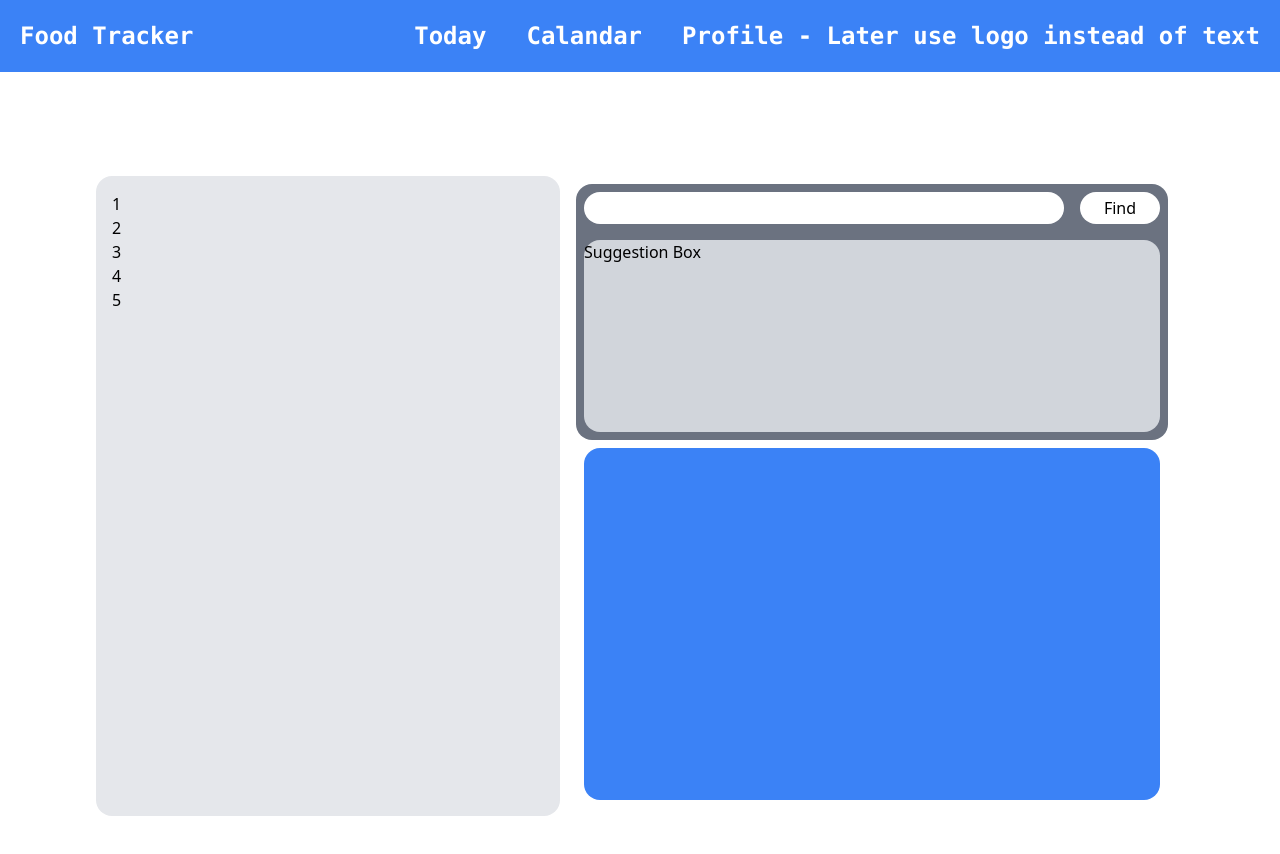
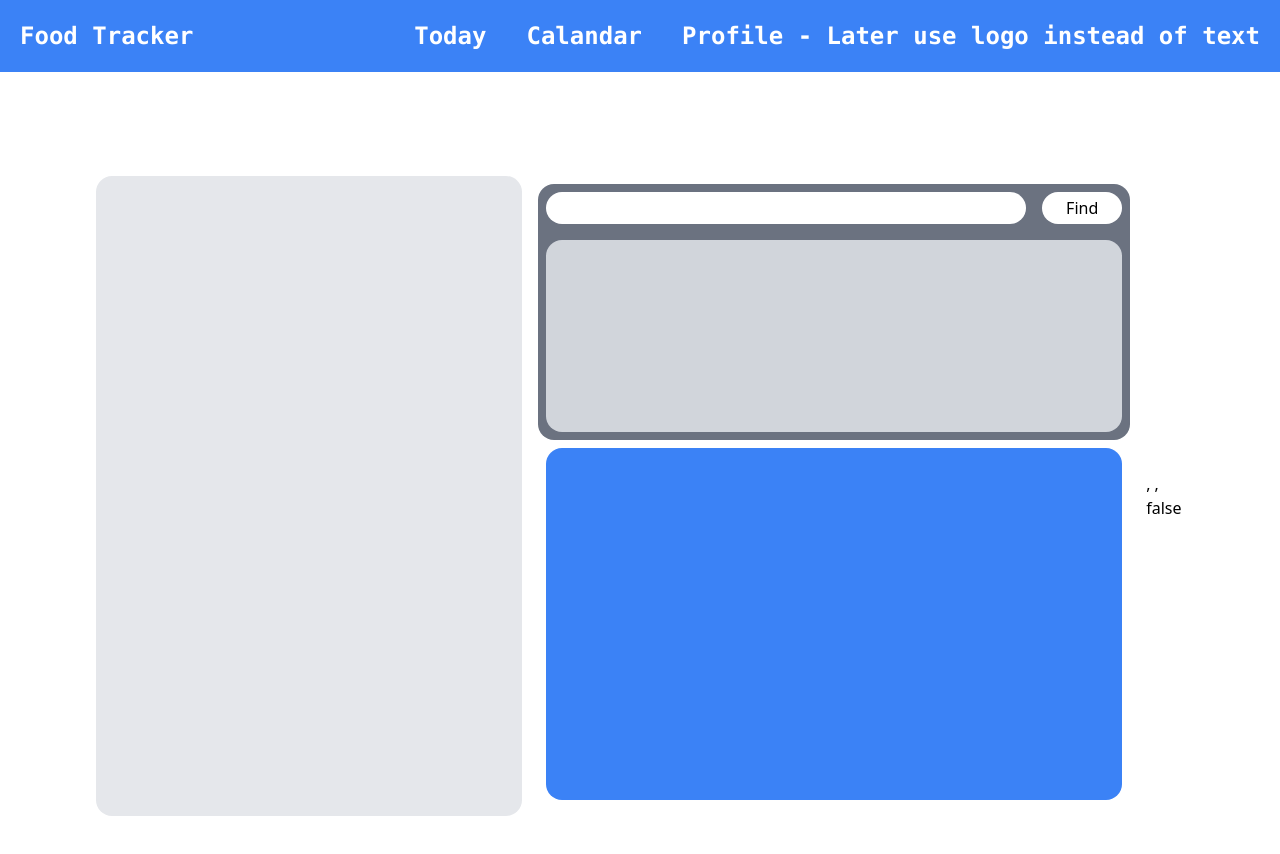
Before and after one commit to pGUPT4/food-tracker, a Next.js app in the folder my-app/: page / in a window 1280 px wide. Shown: the top 854 px of the page. Built offline with nearby package versions, Linux system fonts and the light colour scheme.

Commit message:
<SeachAndSuggestion> passes back input and button variables correctly to Parent

```diff
--- a/my-app/app/page.js
+++ b/my-app/app/page.js
@@ -1,48 +1,43 @@
+'use client'
+import React, {useState} from 'react'
 import FoodList from "./today_page/list/page";
 import NutritionTable from "./today_page/nutrition_table/page";
 import SearchAndSuggestion from "./today_page/search_and_suggestions/page";
 
 export default function Home() {
 
-    var foodObj = {}
-    // // const [item, setItem] = useState("")
-    // const [query, setQuery] = useState("")
+    const [foodObj, setFoodObj] = useState({});
+    const [input, setInput] = useState("");
+    const [buttonClicked, setButtonClicked] = useState(false);
 
-    // let tempList = [
-    //     <div className='flex flex-row box-border h-20 w-120 bg-red-600'>
-    //         {/* {item} */}
-    //         Hello
-    //         <button/>
-    //     </div>
-    // ]
+    const buttonF = (value) => {
+        setButtonClicked(value)
+    }
 
-    // const addItem = (item) => {
-    //     const foodItem = [
-    //         <div className='flex flex-row box-border h-20 w-120 bg-blue-600'>
-    //             {item}
-    //             <button/>
-    //         </div>
-    //     ]
-    //     setTodayList((oldArray) => {
-    //         [...oldArray, foodItem ]
-    //     })
-    //     console.log(todayList)
-    // }
+    const inputF = (value) => {
+        setInput(value)
+    }
+
+    const foodObjF = (value) => {
+        setFoodObj(value)
+    }
 
 
 return (
     <main className="flex flex-row overflow:hidden items-center justify-between p-24">
         {/*left side */}
-        <FoodList foodArr={foodObj} />
+        <FoodList foodObj={foodObj} input= {input} buttonClicked = {buttonClicked}/>
 
         {/* right side */}
         <div className='flex flex-col m-4 border-blue-600'>
             {/* right side upper half*/}
-            <SearchAndSuggestion foodObj={foodObj}/>
+            <SearchAndSuggestion foodObj = {foodObj} foodObjF={foodObjF} inputF = {inputF} buttonF ={buttonF}/>
 
             {/* right side lower half*/}
             <NutritionTable/>
         </div>
+
+        <p>{Object.keys(foodObj) + ", " + input + ", " + buttonClicked}</p>
     </main>
     )
 }
--- a/my-app/app/today_page/list/page.js
+++ b/my-app/app/today_page/list/page.js
@@ -1,28 +1,47 @@
 'use client'
-import React, { useState } from 'react'
+import React, { useState, useEffect } from 'react'
 
-const FoodList = ({foodObj}) => {
-    const [displayArr, setDisplayArr] = useState([])
+const FoodList = ({foodObj, input, buttonClicked}) => {
+    const [displayObj, setDisplayObj] = useState([])
+    // const [test, setTest] = useState(0)
     // const foodItem = foodObj[foodArr.length - 1]
-    let i = 0
+    let foodCount = 0
+    let food = ""
 
-    const displayArrItem = [
-        <div className='flex flex-row box box-border bg-blue-500'>
-            <p>{i++}</p>
-            {/* {foodItem} */}
+
+    const getFoodCount = (obj, index) => {
+        if(obj && typeof obj === 'object'){
+            return obj[index]
+        }
+    }
+    const getFoodName = (obj, index) => {
+        if(obj && typeof obj === 'object'){
+            if(obj.hasOwnProperty(index)){
+                return index
+            }
+        }
+    }
+
+    foodCount = getFoodCount(foodObj, input)
+    food = getFoodName(foodObj, input)
+
+    const newItem = [
+        <div className='box box-border bg-blue-500 rounded-xl'>
+            foodCount, food
         </div>
     ]
 
-    // setDisplayArr(displayArrItem)
+    //if(buttonClicked){
+    //     setDisplayObj([
+    //         ...displayObj, newItem
+    //     ])
+        // buttonF(false)
+    //}
 
     return (
-        <div className='box-border h-140 w-144 p-4 bg-gray-200 rounded-2xl'>
-            1<br/>
-            2<br/>
-            3<br/>
-            4<br/>
-            5<br/>
-            {displayArr}
+        <div className='box-border h-140 w-144 p-4 bg-gray-200 rounded-2xl'
+        onClick={() => {console.log(input + ","  + buttonClicked)}}>
+            {displayObj}
         </div>
     )
 }
--- a/my-app/app/today_page/search_and_suggestions/page.js
+++ b/my-app/app/today_page/search_and_suggestions/page.js
@@ -1,10 +1,14 @@
 'use client'
-const SearchAndSuggestion = ({foodObj}) => {
-    let query = ""
+
+import { useState } from "react"
+
+const SearchAndSuggestion = ({foodObj, foodObjF, inputF, buttonF}) => {
+
+    const [query, setQuery] = useState(" ")
     // const removeDuplicates = (arry) => {
     //     return arry.filter((item, index) => arry.indexOf(item) == index)}
 
-    const updateArr = (obj, query) => {
+    const updateObj = (obj, query) => {
         if(obj && typeof obj === 'object'){
             if(!obj.hasOwnProperty(query)){
                 obj[query] = 1
@@ -16,6 +20,15 @@ const SearchAndSuggestion = ({foodObj}) => {
     }
 
 
+    const handleClick = () => {
+
+        foodObjF(updateObj(foodObj, query))
+        buttonF(true)
+        setQuery(" ")
+        document.getElementById('myInput').value = ''
+
+    }
+
     return (
         // Search bar, button with suggestion box
         <div className='flex flex-col flex-wrap box-border bg-gray-500 rounded-2xl border-gray-950 border-r-blue-600'>
@@ -23,26 +36,20 @@ const SearchAndSuggestion = ({foodObj}) => {
                 <input
                     id = "myInput"
                     className='m-2 w-120 h-8 rounded-2xl'
-                    onChange = {(e) => {
-                        query = e.target.value
-                        console.log(query)
-                        }}
+                    onChange = {(e) =>{
+                        inputF(e.target.value)
+                    }}
                     />
                 <button
                     className='w-20 h-8 bg-white m-2 rounded-2xl'
                     type='button'
-                    onClick = {() => {
-                        foodObj = updateArr(foodObj, query)
-                        query = ""
-                        document.getElementById('myInput').value = ''
-                    }}
+                    onClick = {handleClick}
                     >
                     Find
                 </button>
             </form>
 
             <div className='box-border h-48 w-144 m-2 bg-gray-300 border-1 rounded-2xl bg-grey-200'>
-                    Suggestion Box
             </div>
         </div>
     )
```
